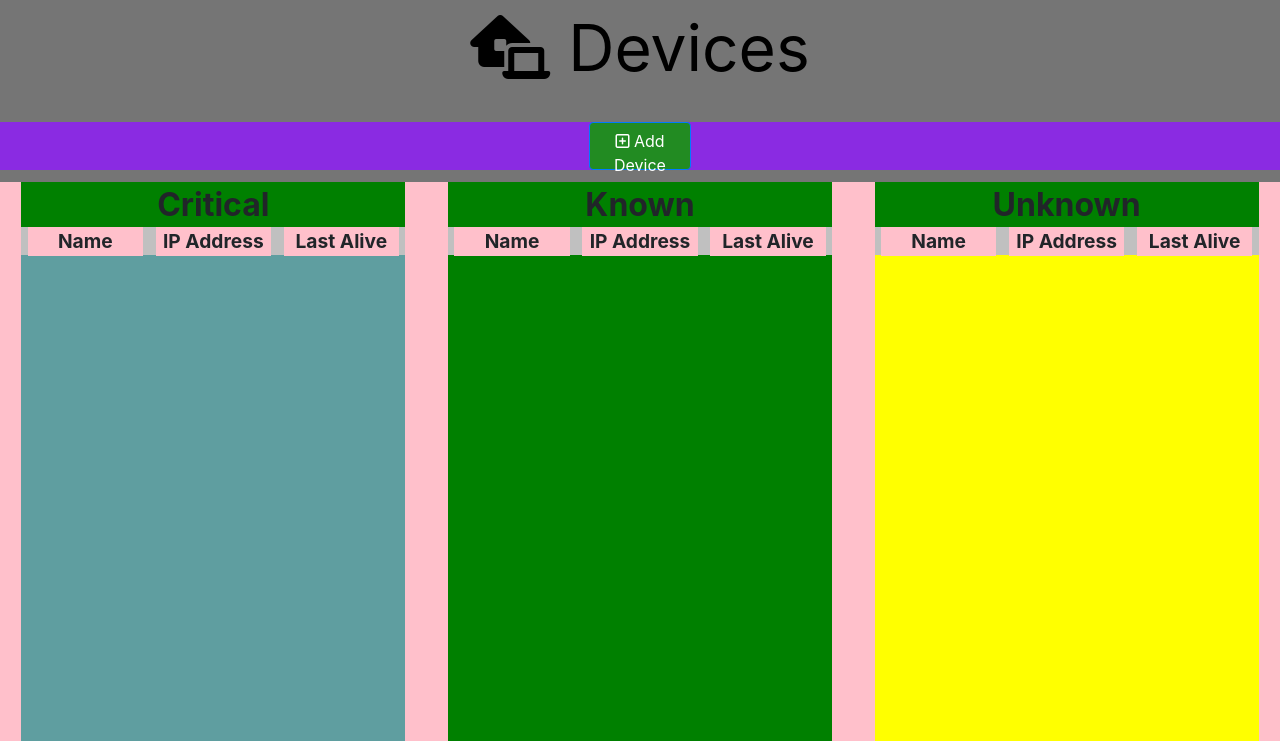
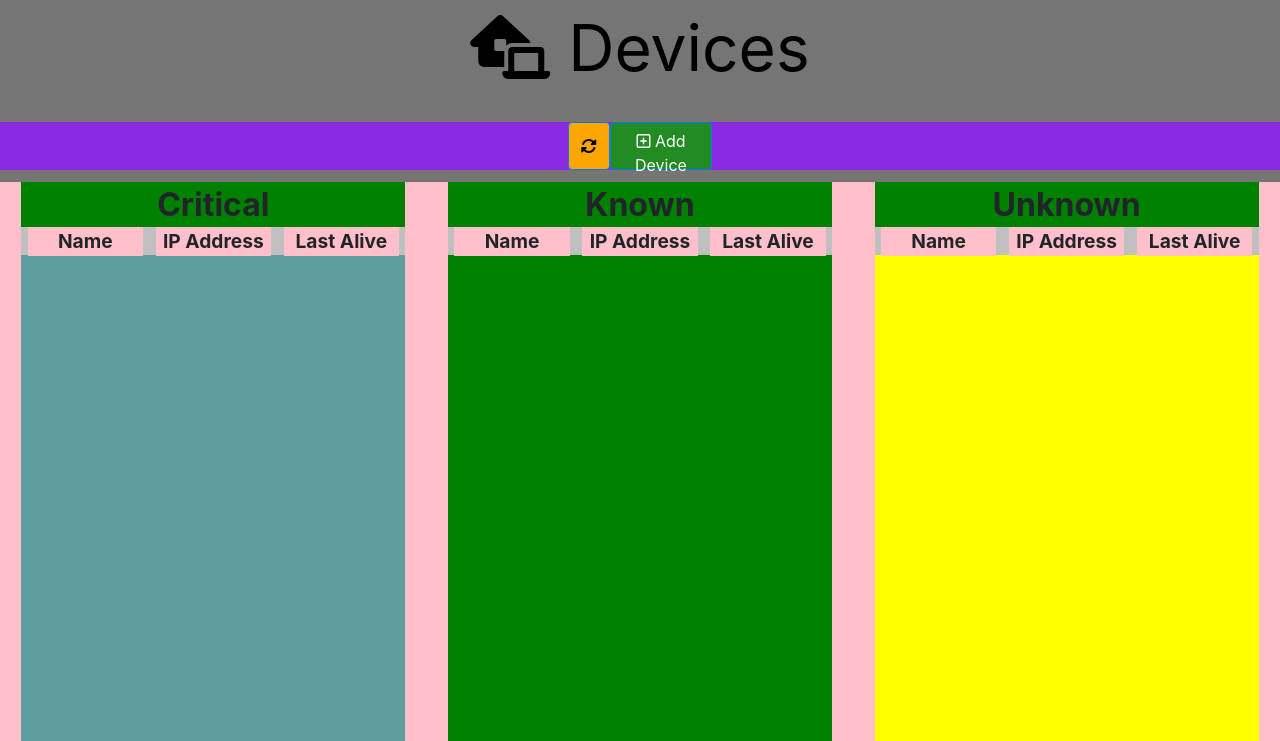
Before and after one commit to joeyagreco/NeMo, a Python web app: template client/templates/devicesPage/devicesPage.html in a window 1280 px wide. Shown: the part 80-821 px from the top of the page. Run offline with Jinja, Linux system fonts and the light colour scheme; the template is opened without the code that fills it, so the values that code supplies are empty; some libraries are stand-ins or nearby versions.

Commit message:
added refresh button to devices page

```diff
--- a/client/static/css/devicesPage/devicesPage.css
+++ b/client/static/css/devicesPage/devicesPage.css
@@ -114,3 +114,8 @@
 #unknownSection {
     background-color: yellow;
 }
+
+#refreshPageButton {
+    background-color: orange;
+    color: black;
+}
--- a/client/static/js/devicesPage/devicesPage.js
+++ b/client/static/js/devicesPage/devicesPage.js
@@ -121,3 +121,8 @@ function putDevice() {
         window.location.href = response.url;
     });
 }
+
+function refreshPage() {
+    startLoading();
+    location.reload();
+}
--- a/client/static/js/general.js
+++ b/client/static/js/general.js
@@ -1,17 +1,17 @@
 // for general purpose js methods
 
 // method for sending POST requests
-window.post = function(url, data) {
+window.post = function (url, data) {
     return fetch(url, {method: "POST", body: JSON.stringify(data)});
 }
 
 // method for sending PUT requests
-window.put = function(url, data) {
+window.put = function (url, data) {
     return fetch(url, {method: "PUT", body: JSON.stringify(data)});
 }
 
 // method for sending DELETE requests
-window.del= function(url) {
+window.del = function (url) {
     return fetch(url, {method: "DELETE"});
 }
 
--- a/client/templates/devicesPage/devicesPage.html
+++ b/client/templates/devicesPage/devicesPage.html
@@ -63,6 +63,9 @@
 </div>
 <!-- End add device popup -->
 <div id="devicesBar">
+	<button class="btn btn-primary" id="refreshPageButton" href="#" onclick="refreshPage()">
+		<i class="fas fa-sync-alt"></i>
+	</button>
 	<button class="btn btn-primary" id="addDeviceButton" href="#" onclick="onOpenDeviceForm('', '', 'Rank', '', '')">
 		<i class="far fa-plus-square"></i>
 		<span class="navBarText"> Add Device</span>
```
